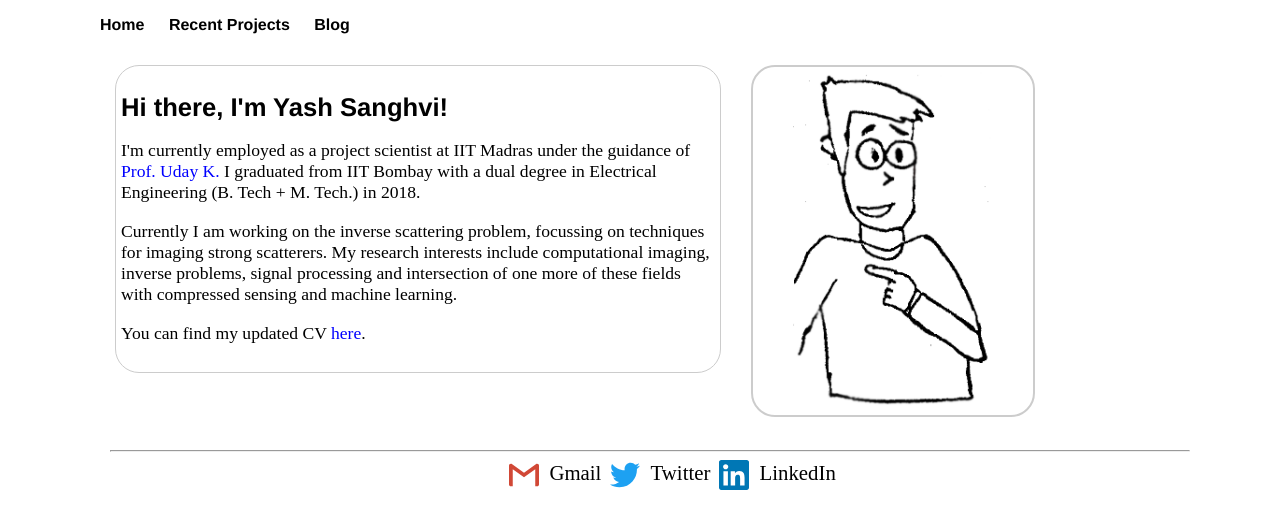
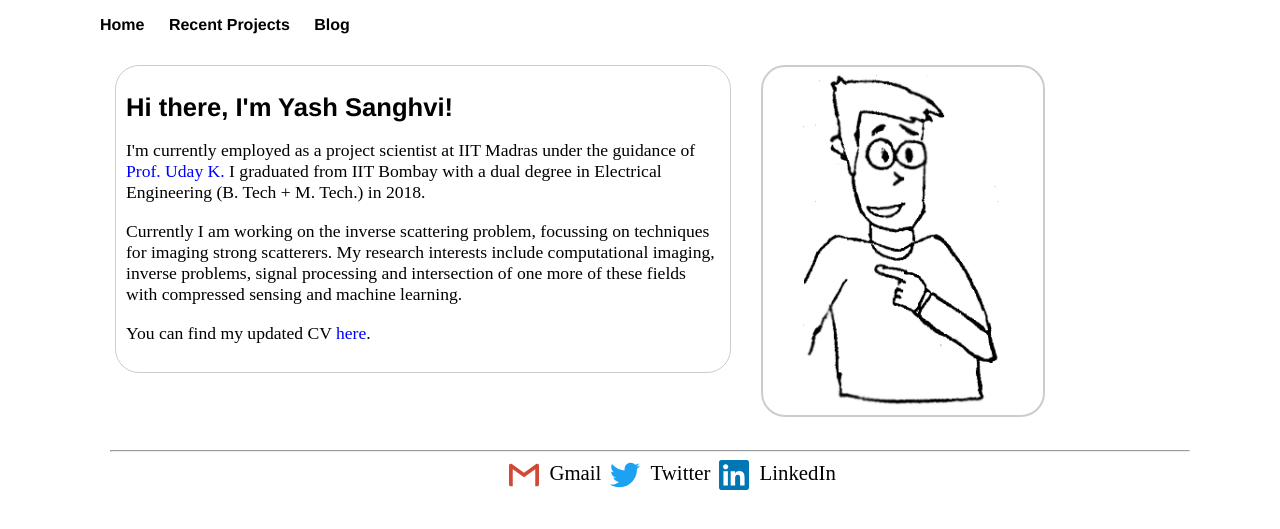
Before and after one commit to sanghviyashiitb/sanghviyashiitb.github.io, a Jekyll site: the page built from index.html, in a window 1280 px wide. Shown: the top 529 px of the page. Built offline with Jekyll 4.4.1, drawn with Linux system fonts in a browser that asks for light colours.

Commit message:
Changed the padding of text

```diff
--- a/css/main.css
+++ b/css/main.css
@@ -11,7 +11,7 @@ body {
 .container .homepage_text{
   border: 1px #ccc solid;
   border-radius: 1.5em;
-  padding: 10px 5px;
+  padding: 10px 10px;
   float: left;
   width: 55%;
   margin: 15px 15px;
@@ -41,7 +41,7 @@ body {
 .container .section .project_image{
   border-radius: 1.5em;
   border: 2px #ccc solid;
-  padding: 5px 10px;
+  padding: 10px 10px;
   float: left;
   width: 35%;
   margin: 10px 10px;
```
